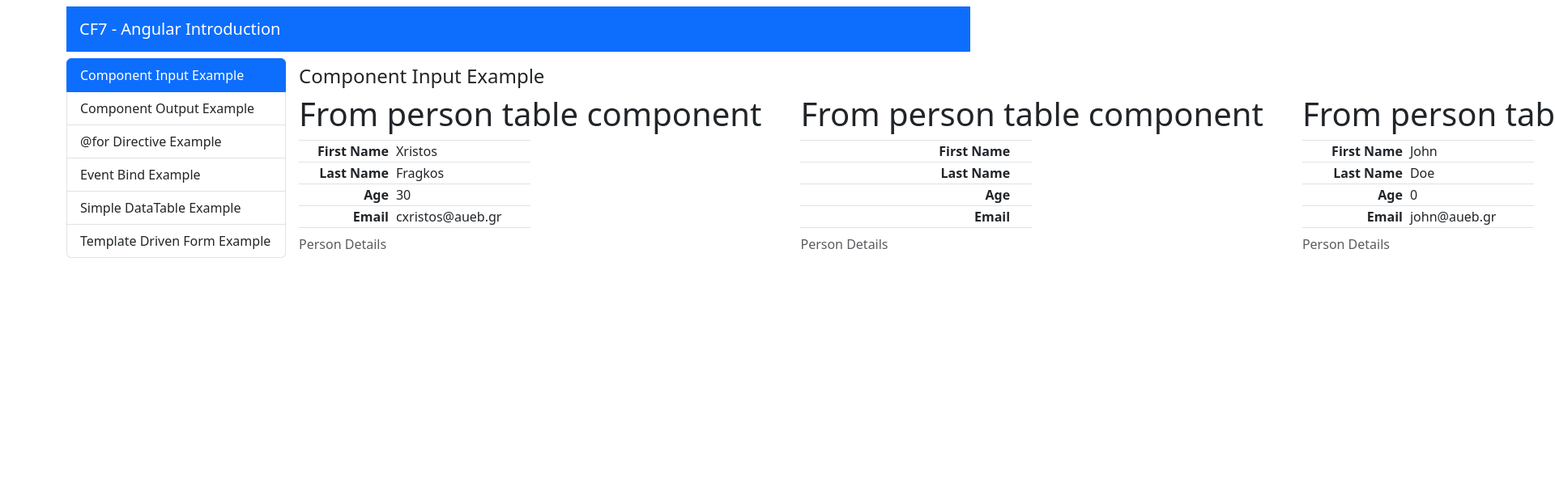
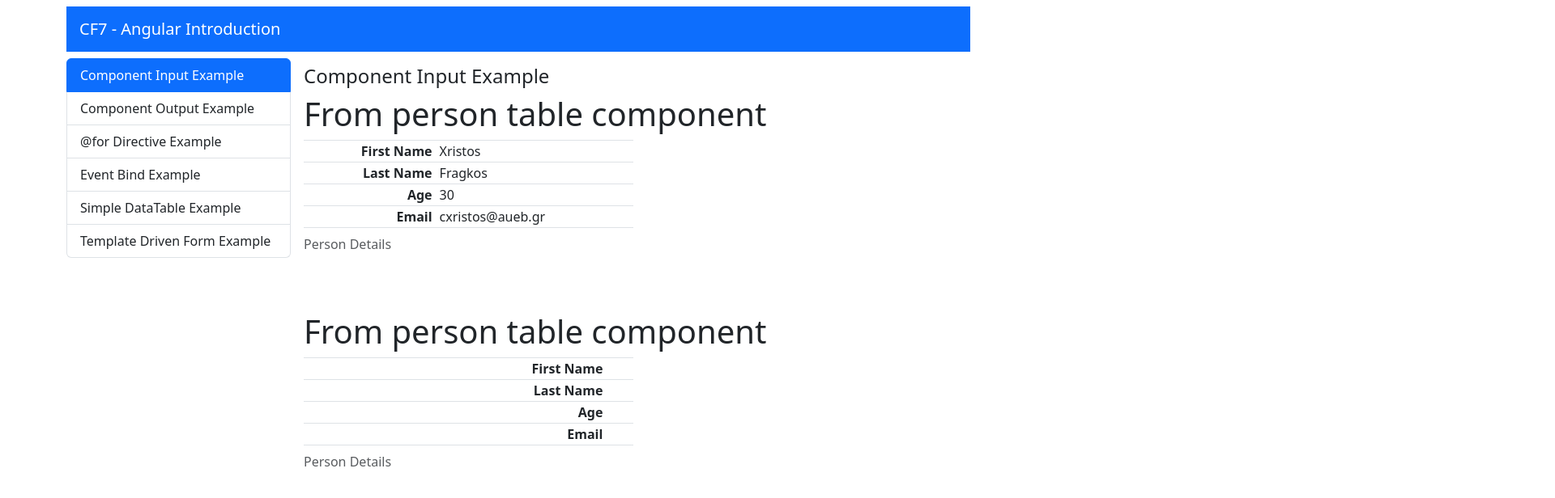
Before and after one commit to STzelas/cf-angular-introduction, an Angular app: page /component-input-example in a window 1280 px wide. Shown: the top 616 px of the page at 81% size, 1920 px wide, since content can reach past the window. Built offline with nearby package versions, Linux system fonts and the light colour scheme.

Commit message:
feat: flex-column added to component to display list vertically

```diff
--- a/src/app/components/component-input-example/component-input-example.component.html
+++ b/src/app/components/component-input-example/component-input-example.component.html
@@ -1,7 +1,7 @@
 <h4>Component Input Example</h4>
 
 
-<div class="d-flex gap-5 text-nowrap">
+<div class="d-flex gap-5 text-nowrap flex-column">
   <app-person-table [personInput]="person0"></app-person-table>
   <app-person-table></app-person-table>
   <app-person-table [personInput]="person1"></app-person-table>
```
